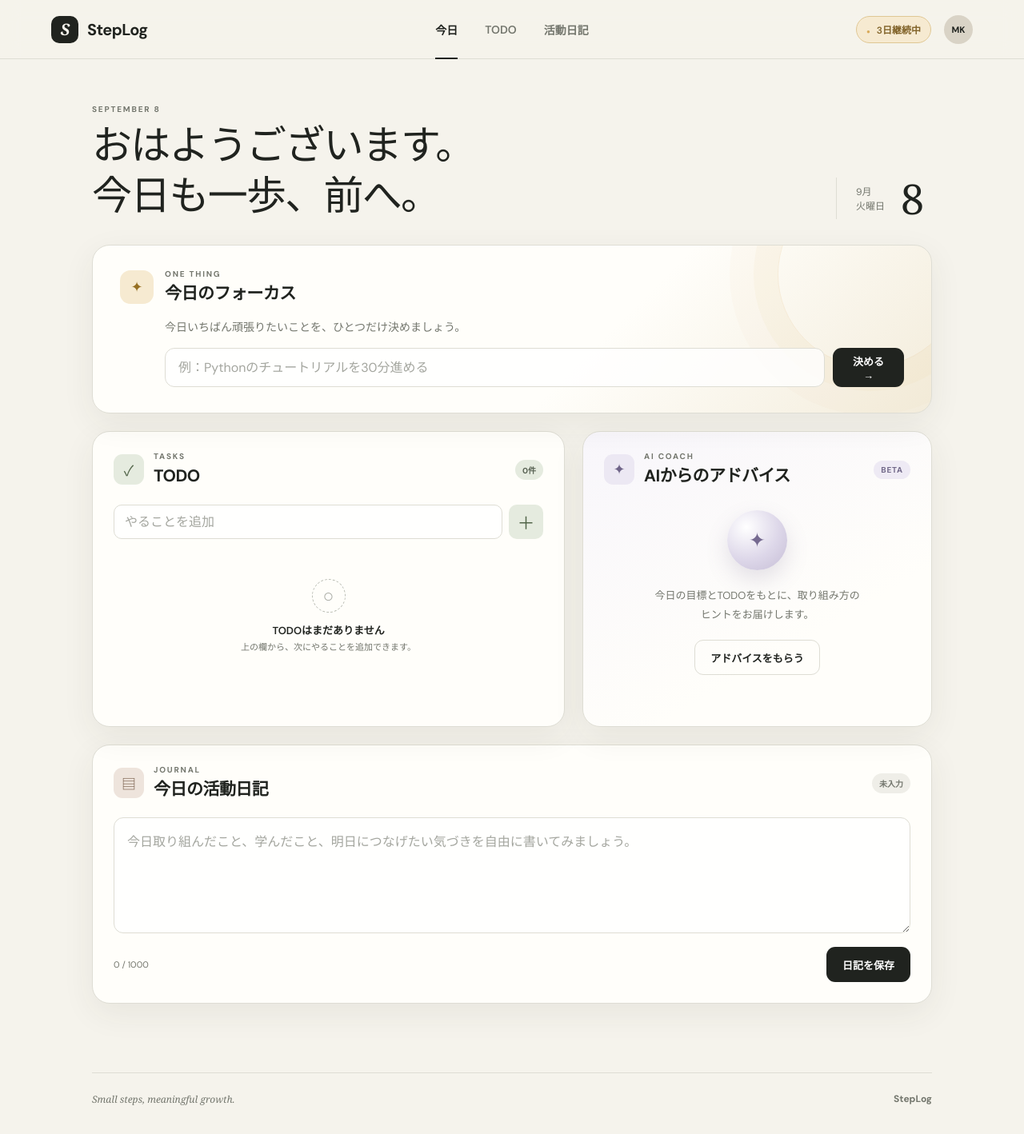
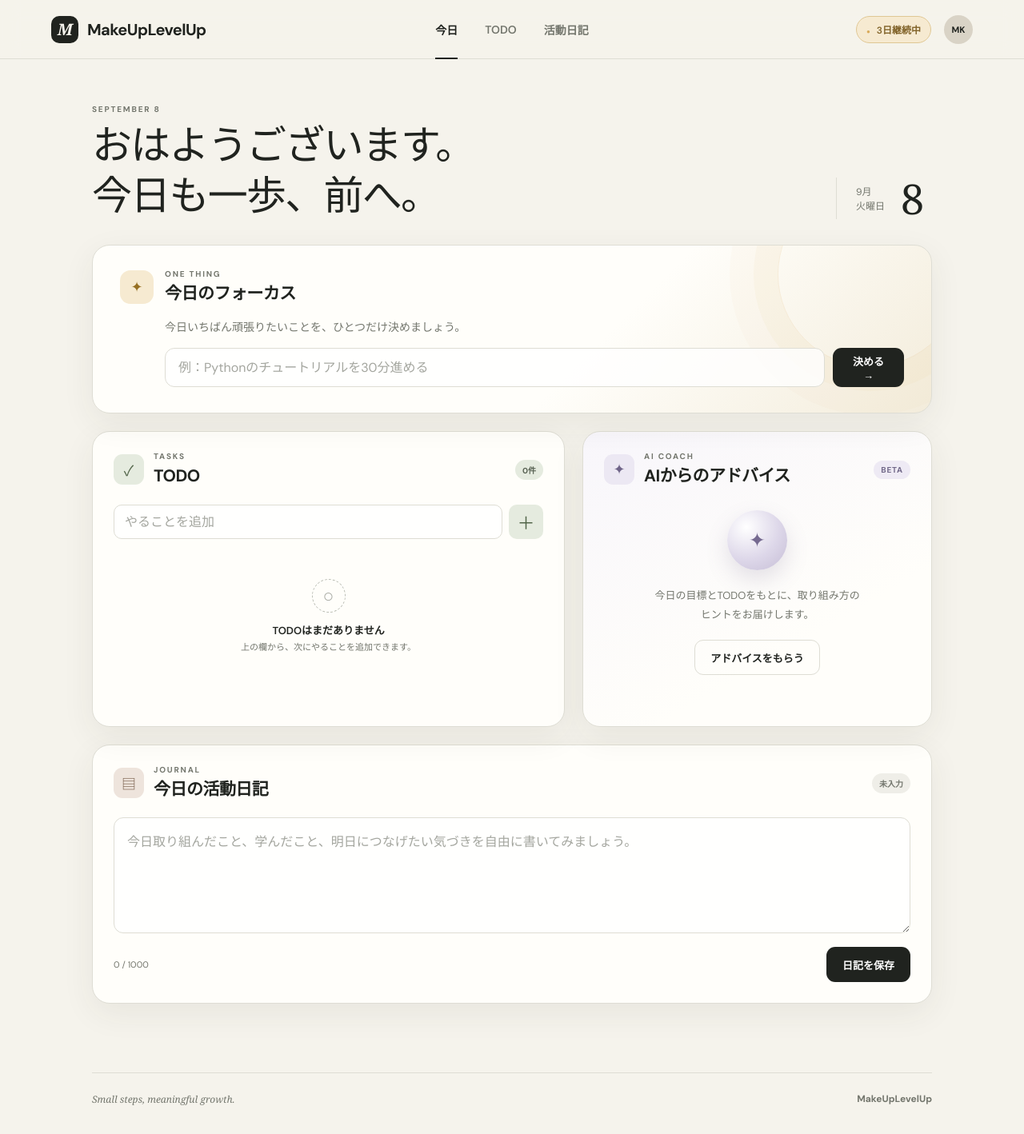
Before and after one commit to choko1112/MakeUp_LevelUp, a FastAPI app: page / in a window 1280 px wide. Shown: the whole page at 80% size. Run offline with FastAPI, Linux system fonts and the light colour scheme.

Commit message:
Rename project to MakeUpLevelUp

```diff
--- a/main.py
+++ b/main.py
@@ -9,7 +9,7 @@ from fastapi.templating import Jinja2Templates
 BASE_DIR = Path(__file__).resolve().parent
 
 app = FastAPI(
-    title="StepLog",
+    title="MakeUpLevelUp",
     description="毎日の自己研鑽を、小さく続けるためのダッシュボード",
     version="0.1.0",
 )
--- a/pyproject.toml
+++ b/pyproject.toml
@@ -1,5 +1,5 @@
 [project]
-name = "steplog"
+name = "MakeUpLevelUp"
 version = "0.1.0"
 description = "A self-improvement dashboard built with FastAPI"
 requires-python = ">=3.12"
--- a/templates/index.html
+++ b/templates/index.html
@@ -5,7 +5,7 @@
     <meta name="viewport" content="width=device-width, initial-scale=1" />
     <meta name="description" content="毎日の目標、TODO、活動日記をまとめて振り返る自己研鑽ダッシュボード" />
     <meta name="theme-color" content="#f7f5ee" />
-    <title>StepLog | 今日の一歩を積み重ねる</title>
+    <title>MakeUpLevelUp | 今日の一歩を積み重ねる</title>
     <link rel="preconnect" href="https://fonts.googleapis.com" />
     <link rel="preconnect" href="https://fonts.gstatic.com" crossorigin />
     <link href="https://fonts.googleapis.com/css2?family=DM+Sans:wght@400;500;600;700&family=Noto+Sans+JP:wght@400;500;600;700&display=swap" rel="stylesheet" />
@@ -15,7 +15,7 @@
   <body>
     <a class="skip-link" href="#main-content">メインコンテンツへ</a>
     <header class="site-header">
-      <a class="brand" href="/" aria-label="StepLog ホーム"><span class="brand-mark" aria-hidden="true">S</span><span>StepLog</span></a>
+      <a class="brand" href="/" aria-label="MakeUpLevelUp ホーム"><span class="brand-mark" aria-hidden="true">M</span><span>MakeUpLevelUp</span></a>
       <nav class="main-nav" aria-label="メインナビゲーション">
         <a class="active" href="#today">今日</a><a href="#todos">TODO</a><a href="#journal">活動日記</a>
       </nav>
@@ -65,6 +65,6 @@
       </section>
     </main>
 
-    <footer><p>Small steps, meaningful growth.</p><span>StepLog</span></footer>
+    <footer><p>Small steps, meaningful growth.</p><span>MakeUpLevelUp</span></footer>
   </body>
 </html>
```
Also changed, not shown: tests/test_app.py (+1 -1 lines), README.md.
